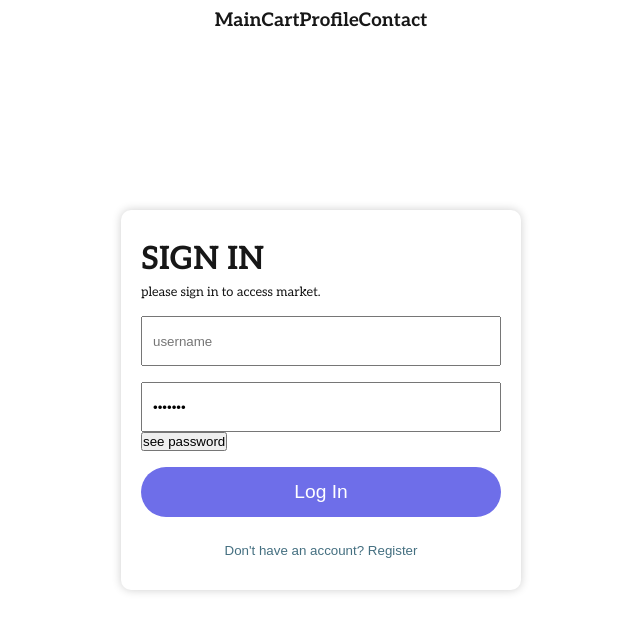
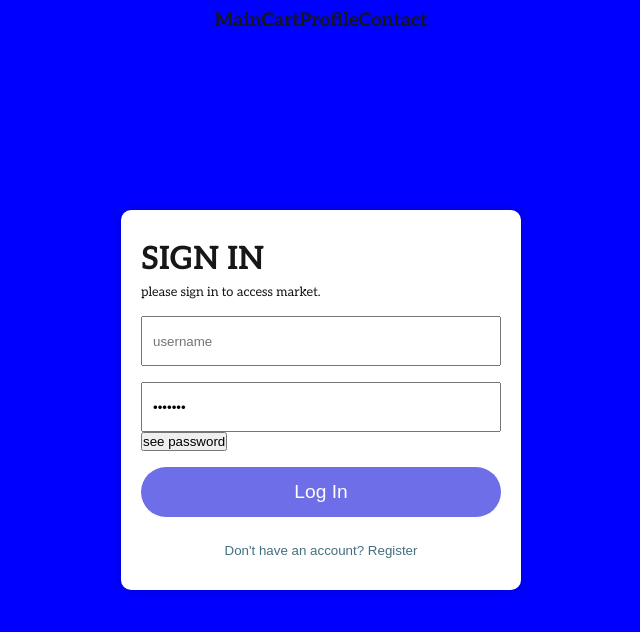
Before and after one commit to LukaBabunadze/smart-academy-project-three, a Next.js app: page /login in a window 1280 px wide. Shown: the top 632 px of the page, without its empty margins (319-959 px from the left). Built offline with nearby package versions, Linux system fonts and the light colour scheme.

Commit message:
change background

```diff
--- a/src/app/globals.css
+++ b/src/app/globals.css
@@ -19,6 +19,7 @@ body {
 body {
   color: var(--foreground);
   background: var(--background);
+  background-color: blue;
   font-family: Arial, Helvetica, sans-serif;
   -webkit-font-smoothing: antialiased;
   -moz-osx-font-smoothing: grayscale;
```
